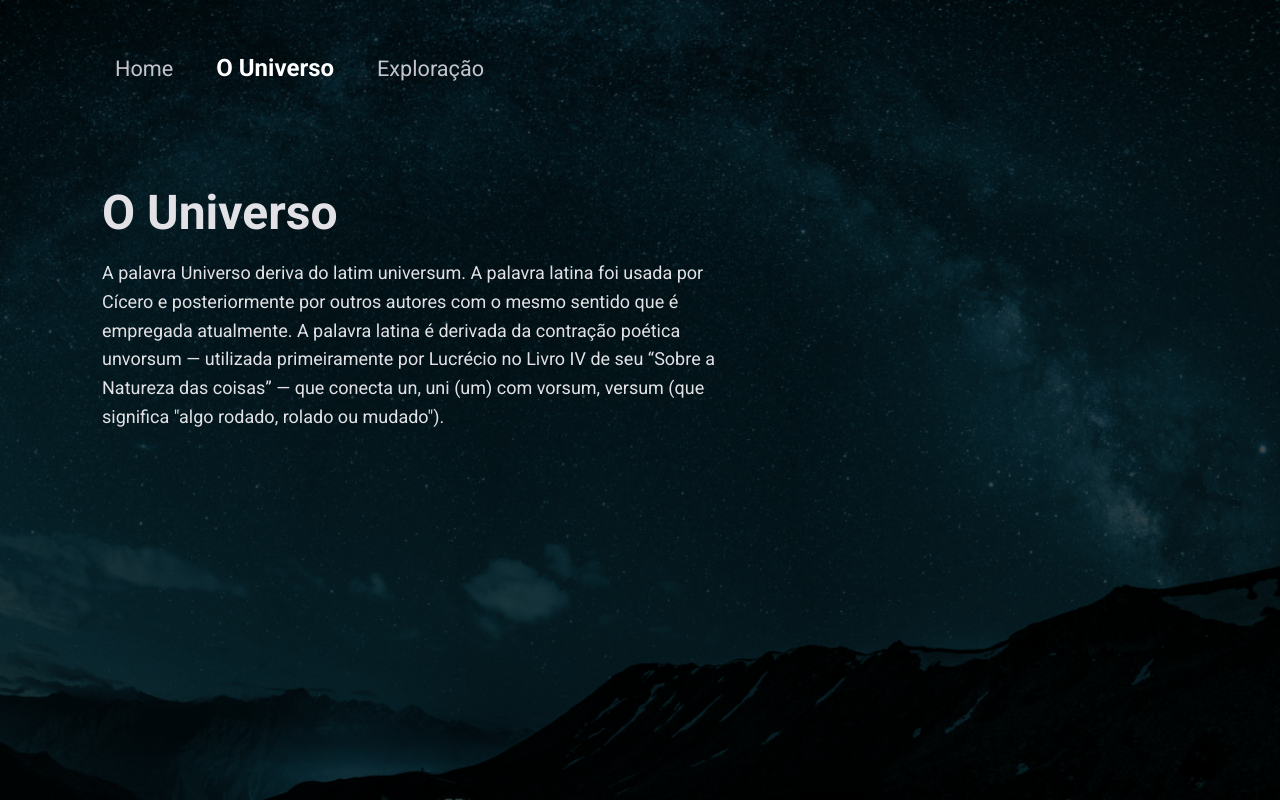
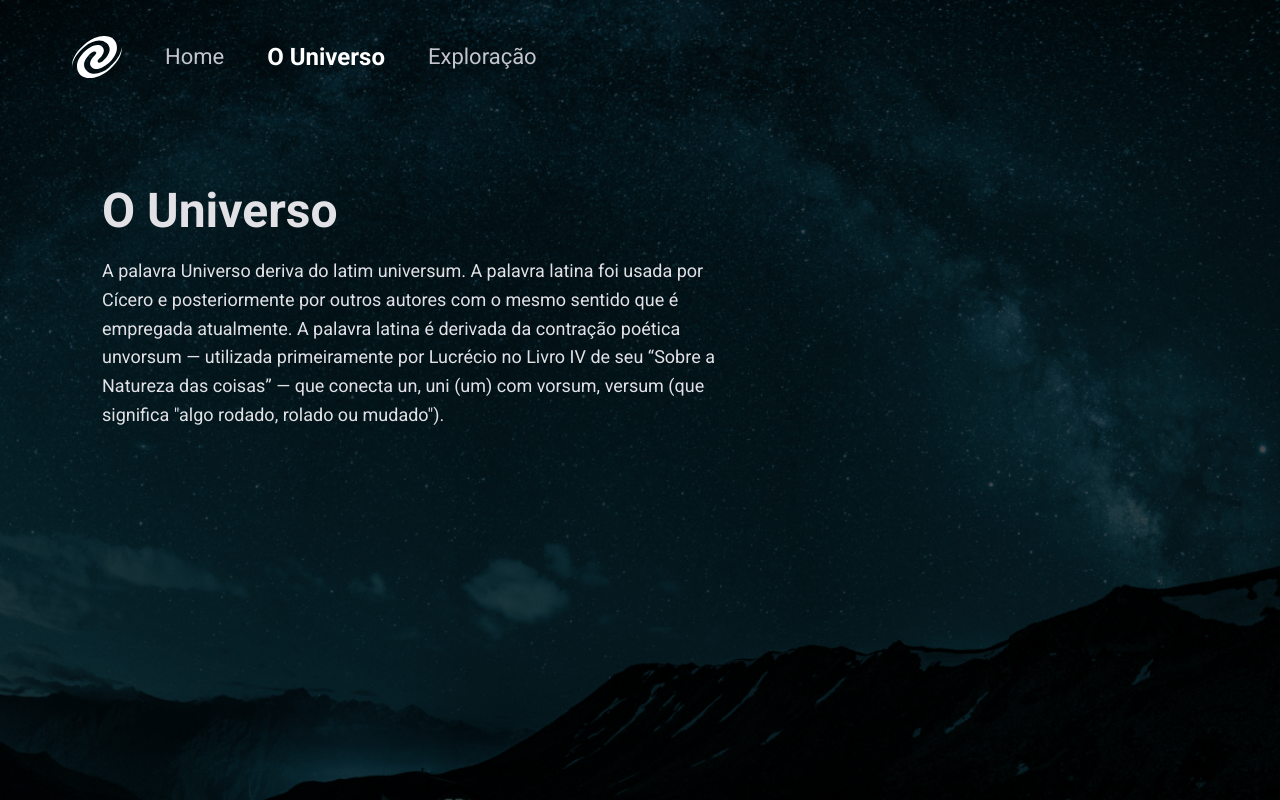
Before and after one commit to frederico-nakajima/SPA-Universe, a website: page pages/universo.html in a window 1280 px wide. Drawn offline with Linux system fonts and the light colour scheme.

Commit message:
acabamento final

```diff
--- a/pages/exploracao.css
+++ b/pages/exploracao.css
@@ -2,6 +2,12 @@
     margin: 0;
     padding: 0;
     box-sizing: border-box;
+}
+:root{
+    font-size: 62.5%;
+    --color-200:#C4C4CC;
+    --color-100:#E1E1E6;
+    --color-50:#FFF;
 }
 
 body{
@@ -12,7 +18,7 @@ body{
     height: 100vh;
 }
 header{
-    padding: 40px 719px 40px 72px;
+    padding: 2.5rem 71.9rem 4.0rem 7.2rem;
 }
 header nav{
     display: flex;
@@ -26,49 +32,49 @@ nav ul{
 }
 
 nav img{
-    margin-right: 43px;
+    margin-right: 4.3rem;
 }
 nav ul li{
     list-style: none;
 }
 
 nav ul li a{
-    color: #C4C4CC;
-    font-family: Roboto;
-    font-size: 21.667px;
+    color: var(--color-200);
+    font-family: 'Roboto',sans-serif;
+    font-size: 2.2rem;
     font-style: normal;
     font-weight: 400;
-    line-height: 21.667px; /* 100% */
+    line-height: 2.2rem; /* 100% */
     text-decoration: none;
 }
 
 main{
-    width: 648px;
-    margin:63px 530px 256px 102px ;
+    width: 64.8rem;
+    margin:6.3rem 53.0rem 25.6rem 10.2rem ;
 }
 main h1{
-    color:  #E1E1E6;
+    color:  var(--color-100);
     font-family: 'Roboto',sans-serif;
-    font-size: 48px;
+    font-size: 4.8rem;
     font-style: normal;
     font-weight: 700;
     line-height: 125%; /* 60px */
-    margin-bottom: 16px;
+    margin-bottom: 1.6rem;
 }
 
 main p{
-    color: #E1E1E6;
+    color: var(--color-100);
     font-family: 'Roboto',sans-serif;
-    font-size: 18px;
+    font-size: 1.8rem;
     font-style: normal;
     font-weight: 400;
     line-height: 160%; /* 28.8px */
 }
 .active{
-    color: #FFF;
+    color:var(--color-50);
     font-family: 'Roboto',sans-serif;
-    font-size: 24px;
+    font-size: 2.4rem;
     font-style: normal;
     font-weight: 700;
-    line-height: 21.667px; /* 90.278% */
+    line-height: 2.2rem; /* 90.278% */
 }
--- a/pages/index.css
+++ b/pages/index.css
@@ -2,6 +2,12 @@
     margin: 0;
     padding: 0;
     box-sizing: border-box;
+}
+:root{
+    font-size: 62.5%;
+    --color-200:#C4C4CC;
+    --color-100:#E1E1E6;
+    --color-50:#FFF;
 }
 
 body{
@@ -12,8 +18,9 @@ body{
     height: 100vh;
 }
 header{
-    padding: 40px 719px 40px 72px;
+    padding: 4.0rem 71.9rem 4.0rem 7.2rem;
 }
+
 header nav{
     display: flex;
 }
@@ -22,23 +29,23 @@ nav ul{
     display: flex;
     justify-content: flex-start;
     align-items: center;
-    gap: 43px;
+    gap: 4.3rem;
 }
 
 nav img{
-    margin-right: 43px;
+    margin-right: 4.3rem;
 }
 nav ul li{
     list-style: none;
 }
 
 nav ul li a{
-    color: #C4C4CC;
+    color: var(--color-200);
     font-family: 'Roboto',sans-serif;
-    font-size: 21.667px;
+    font-size: 2.2rem;
     font-style: normal;
     font-weight: 400;
-    line-height: 21.667px; /* 100% */
+    line-height: 2.2rem; /* 100% */
     text-decoration: none;
 }
 
@@ -50,13 +57,13 @@ nav ul li a{
     text-align: center;
 }
 #centroDaTela h1{
-    color:  #E1E1E6;
+    color: var(--color-100);
     font-family: 'Roboto',sans-serif;
-    font-size: 48px;
+    font-size: 4.8rem;
     font-style: normal;
     font-weight: 700;
     line-height: 125%; /* 60px */
-    margin-bottom: 24px;
+    margin-bottom: 2.4rem;
 }
 
 #img {
@@ -89,10 +96,10 @@ nav ul li a{
 }
 
 .active{
-    color: #FFF;
+    color: var(--color-50);
     font-family: 'Roboto',sans-serif;
-    font-size: 24px;
+    font-size: 2.4rem;
     font-style: normal;
     font-weight: 700;
-    line-height: 21.667px;
+    line-height: 2.2rem;
 }
--- a/pages/universo.css
+++ b/pages/universo.css
@@ -3,7 +3,12 @@
     padding: 0;
     box-sizing: border-box;
 }
-
+:root{
+    font-size: 62.5%;
+    --color-200:#C4C4CC;
+    --color-100:#E1E1E6;
+    --color-50:#FFF;
+}
 
 
 body{
@@ -14,7 +19,7 @@ body{
     height: 100vh;
 }
 header{
-    padding: 40px 719px 40px 72px;
+    padding:2.5rem 71.9rem 4.0rem 7.2rem;
 }
 header nav{
     display: flex;
@@ -24,53 +29,53 @@ nav ul{
     display: flex;
     justify-content: flex-start;
     align-items: center;
-    gap: 43px;
+    gap: 4.3rem;
 }
 
 nav img{
-    margin-right: 43px;
+    margin-right: 4.3rem;
 }
 nav ul li{
     list-style: none;
 }
 
 nav ul li a{
-    color: #C4C4CC;
-    font-family: Roboto;
-    font-size: 21.667px;
+    color: var(--color-200);
+    font-family: 'Roboto',sans-serif;
+    font-size: 2.2rem;
     font-style: normal;
     font-weight: 400;
-    line-height: 21.667px; /* 100% */
+    line-height: 2.2rem; /* 100% */
     text-decoration: none;
 }
 
 main{
-    width: 648px;
-    margin:63px 530px 256px 102px ;
+    width: 64.8rem;
+    margin:6.3rem 53.0rem 25.6rem 10.2rem ;
 }
 main h1{
-    color:  #E1E1E6;
+    color: var(--color-100);
     font-family: 'Roboto',sans-serif;
-    font-size: 48px;
+    font-size: 4.8rem;
     font-style: normal;
     font-weight: 700;
     line-height: 125%; /* 60px */
-    margin-bottom: 16px;
+    margin-bottom: 1.6rem;
 }
 
 main p{
-    color: #E1E1E6;
+    color: var(--color-100);
     font-family: 'Roboto',sans-serif;
-    font-size: 18px;
+    font-size: 1.8rem;
     font-style: normal;
     font-weight: 400;
     line-height: 160%; /* 28.8px */
 }
 .active{
-    color: #FFF;
+    color: var(--color-50);
     font-family: 'Roboto',sans-serif;
-    font-size: 24px;
+    font-size: 2.4rem;
     font-style: normal;
     font-weight: 700;
-    line-height: 21.667px; /* 90.278% */
+    line-height: 2.2rem; /* 90.278% */
 }
--- a/pages/universo.html
+++ b/pages/universo.html
@@ -13,7 +13,7 @@
 
     <header>
         <nav>
-            <img src="./assets/Vector.svg" alt="">
+            <img src="/assets/Vector.svg" alt="">
             <ul>
                 <li><a href="index.html" onclick="route()">Home</a></li>
                 <li><a href="universo.html" onclick="route()"class="active"  >O Universo</a></li>
```
Also changed, not shown: pages/exploracao.html (+1 -1 lines), pages/index.html (+1 -1 lines), README.md (added), assets/Página 1.png (added), assets/Página 2.png (added), assets/Página 3.png (added), assets/mountains-universe-1 1 (1).png (added), assets/mountains-universe-2 (1).png (added), assets/mountains-universe-3 (2).png (added).
